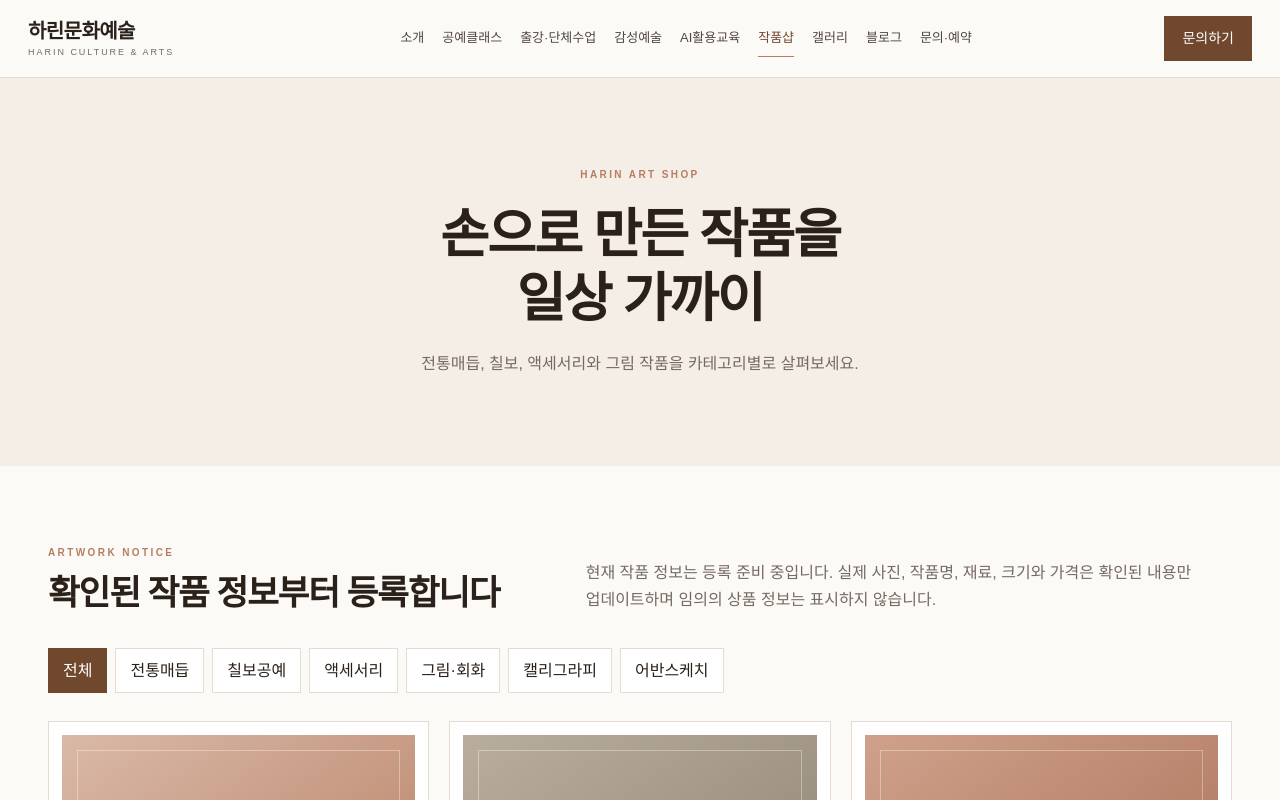
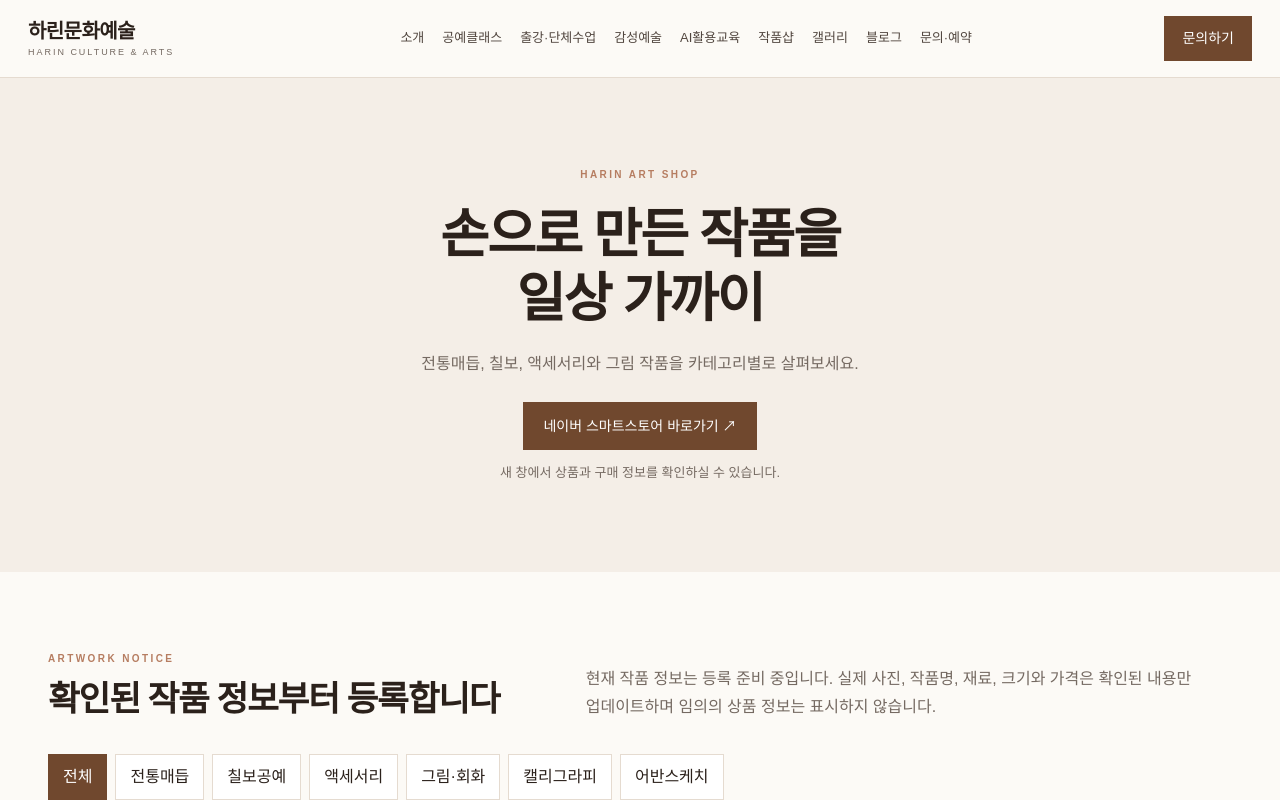
Before and after one commit to harinstudio26/harinart, a Next.js app: page /shop in a window 1280 px wide. Shown: the top 800 px of the page. Built offline with nearby package versions, Linux system fonts and the light colour scheme.

Commit message:
Connect artwork shop navigation to Yujeong Smart Store

```diff
--- a/app/shop/page.tsx
+++ b/app/shop/page.tsx
@@ -5,7 +5,7 @@ import { ShopCatalog } from './shop-catalog';
 export const metadata={title:'작품샵',description:'하린문화예술이 직접 제작한 공예품과 그림 작품을 소개하고 작품·주문제작 문의로 연결합니다.'};
 
 export default function Shop(){return <>
-  <section className="page-hero"><p className="eyebrow">HARIN ART SHOP</p><h1>손으로 만든 작품을<br/>일상 가까이</h1><p className="lead">전통매듭, 칠보, 액세서리와 그림 작품을 카테고리별로 살펴보세요.</p></section>
+  <section className="page-hero"><p className="eyebrow">HARIN ART SHOP</p><h1>손으로 만든 작품을<br/>일상 가까이</h1><p className="lead">전통매듭, 칠보, 액세서리와 그림 작품을 카테고리별로 살펴보세요.</p><a href="https://smartstore.naver.com/yjgongbang" className="button" target="_blank" rel="noopener noreferrer" style={{marginTop:24}}>네이버 스마트스토어 바로가기 ↗</a><p className="notice" style={{marginTop:12}}>새 창에서 상품과 구매 정보를 확인하실 수 있습니다.</p></section>
   <section className="page-content">
     <div className="shop-intro"><div><p className="eyebrow">ARTWORK NOTICE</p><h2>확인된 작품 정보부터 등록합니다</h2></div><p>현재 작품 정보는 등록 준비 중입니다. 실제 사진, 작품명, 재료, 크기와 가격은 확인된 내용만 업데이트하며 임의의 상품 정보는 표시하지 않습니다.</p></div>
     <ShopCatalog/>
--- a/app/site-shell.tsx
+++ b/app/site-shell.tsx
@@ -7,7 +7,7 @@ import { useState } from 'react';
 
 const nav = [
   ['소개', '/about'], ['공예클래스', '/craft'], ['출강·단체수업', '/group-class'],
-  ['감성예술', '/healing-art'], ['AI활용교육', '/ai-class'], ['작품샵', '/shop'],
+  ['감성예술', '/healing-art'], ['AI활용교육', '/ai-class'], ['작품샵', 'https://smartstore.naver.com/yjgongbang'],
   ['갤러리', '/gallery'], ['블로그', '/blog'], ['문의·예약', '/contact'],
 ];
 
@@ -24,21 +24,21 @@ export function SiteShell({ children }: { children: React.ReactNode }) {
           <b>하린문화예술</b><small>HARIN CULTURE & ARTS</small>
         </Link>
         <nav className="desktop-nav" aria-label="주요 메뉴">
-          {nav.map(([label, href]) => <Link href={href} className={isActive(href) ? 'active' : ''} aria-current={isActive(href) ? 'page' : undefined} key={href}>{label}</Link>)}
+          {nav.map(([label, href]) => <Link href={href} target={href.startsWith('https://') ? '_blank' : undefined} rel={href.startsWith('https://') ? 'noopener noreferrer' : undefined} aria-label={href.startsWith('https://') ? label+' · 네이버 스마트스토어 (새 창)' : undefined} className={isActive(href) ? 'active' : ''} aria-current={isActive(href) ? 'page' : undefined} key={href}>{label}</Link>)}
         </nav>
         <div className="nav-actions">
           <Link href="/contact" className="nav-cta">문의하기</Link>
           <button className="menu" onClick={() => setOpen(!open)} aria-label={open ? '메뉴 닫기' : '메뉴 열기'} aria-expanded={open}>{open ? <X/> : <Menu/>}</button>
         </div>
       </div>
-      {open && <nav className="mobile-nav" aria-label="모바일 메뉴">{nav.map(([label, href]) => <Link href={href} className={isActive(href) ? 'active' : ''} aria-current={isActive(href) ? 'page' : undefined} onClick={() => setOpen(false)} key={href}>{label}</Link>)}</nav>}
+      {open && <nav className="mobile-nav" aria-label="모바일 메뉴">{nav.map(([label, href]) => <Link href={href} target={href.startsWith('https://') ? '_blank' : undefined} rel={href.startsWith('https://') ? 'noopener noreferrer' : undefined} aria-label={href.startsWith('https://') ? label+' · 네이버 스마트스토어 (새 창)' : undefined} className={isActive(href) ? 'active' : ''} aria-current={isActive(href) ? 'page' : undefined} onClick={() => setOpen(false)} key={href}>{label}</Link>)}</nav>}
     </header>
     <main id="main-content" tabIndex={-1}>{children}</main>
     <footer>
       <div className="footer-grid">
         <div className="footer-brand"><div className="logo"><b>하린문화예술</b><small>HARIN CULTURE & ARTS</small></div><p>손끝의 예술, 마음에 닿는 시간.<br/>배움과 창작이 일상으로 이어지는 문화예술을 만듭니다.</p></div>
         <div className="footer-links"><b>PROGRAM</b><Link href="/craft">공예클래스</Link><Link href="/group-class">출강·단체수업</Link><Link href="/healing-art">감성예술</Link><Link href="/ai-class">AI 활용교육</Link></div>
-        <div className="footer-links"><b>EXPLORE</b><Link href="/shop">작품샵</Link><Link href="/gallery">갤러리</Link><Link href="/blog">블로그</Link><Link href="/contact">문의·예약</Link></div>
+        <div className="footer-links"><b>EXPLORE</b><a href="https://smartstore.naver.com/yjgongbang" target="_blank" rel="noopener noreferrer" aria-label="작품샵 · 네이버 스마트스토어 (새 창)">작품샵</a><Link href="/gallery">갤러리</Link><Link href="/blog">블로그</Link><Link href="/contact">문의·예약</Link></div>
       </div>
       <div className="footer-bottom"><small>© 2026 HARIN CULTURE & ARTS. All rights reserved.</small><Link href="/contact">프로그램·작품 문의</Link></div>
     </footer>
```
